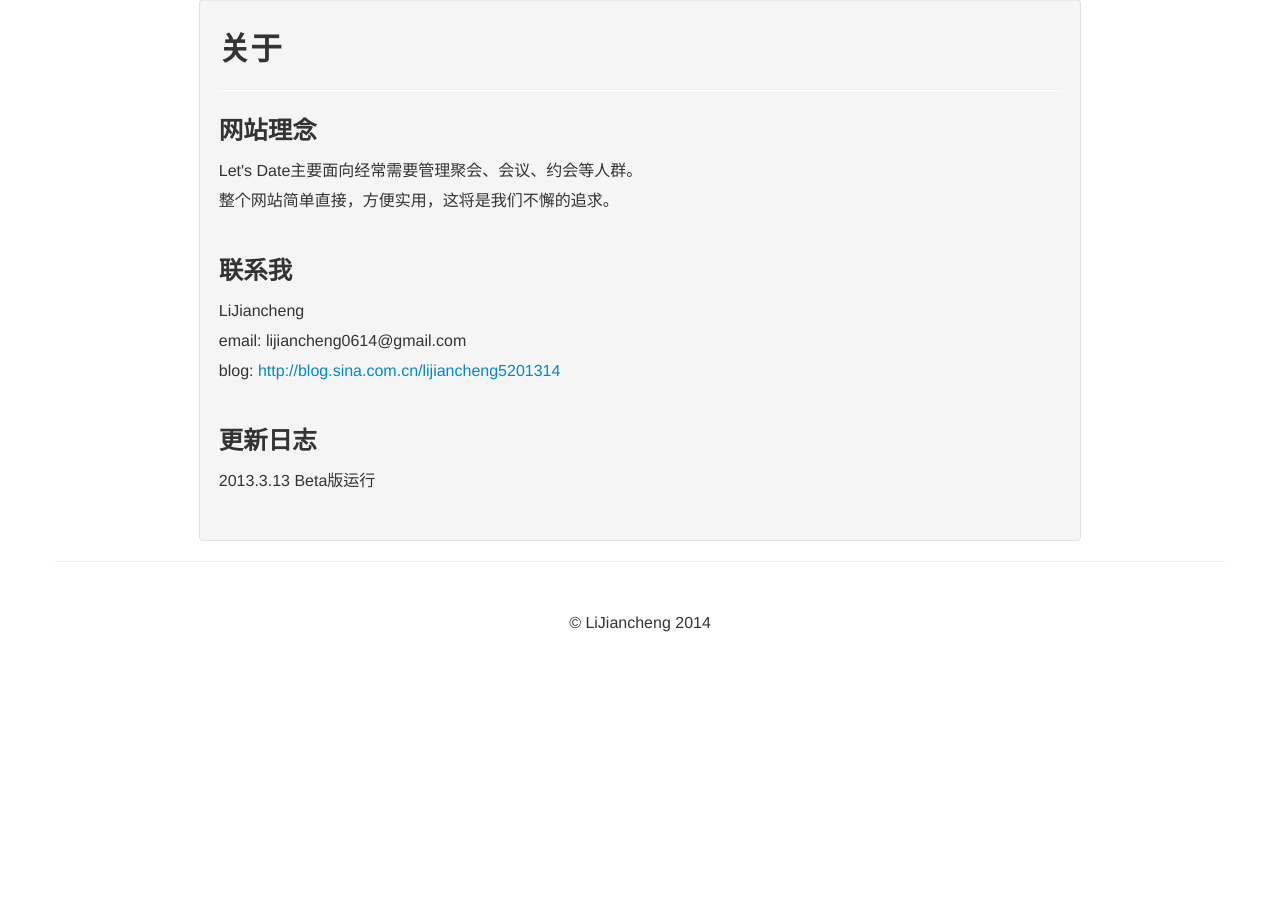
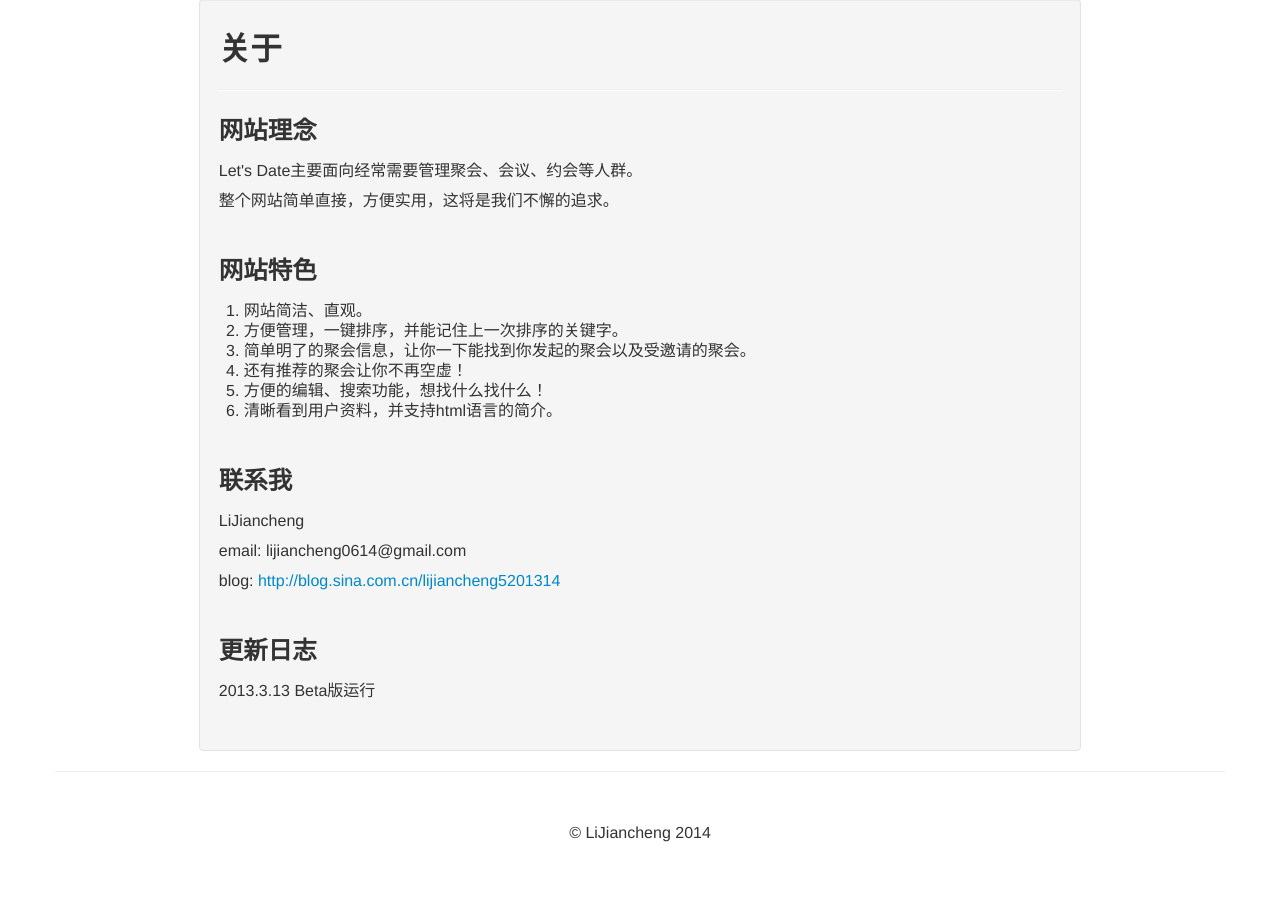
Before and after one commit to lijiancheng0614/letsdate, a PHP site: page /about.php in a window 1280 px wide. Shown: the part 81-1004 px from the top of the page. Before the commit the page ends 713 px from the top, so only its background shows below. Run offline with PHP 8.4, Linux system fonts and the light colour scheme.

Commit message:
update date member link & about

```diff
--- a/about.php
+++ b/about.php
@@ -4,12 +4,14 @@ require_once('include.php');
 do_html_header('关于');
 ?>
 <style type="text/css">
-  p {
+  ol, p {
     font-size: 16px;
   }
 </style>
 <div class="container well" style="max-width: 72%; margin: 0 auto 20px;">
+
   <h2>关于</h2>
+
   <hr/>
 
   <h3>网站理念</h3>
@@ -17,6 +19,20 @@ do_html_header('关于');
   <p>Let's Date主要面向经常需要管理聚会、会议、约会等人群。</p>
 
   <p>整个网站简单直接，方便实用，这将是我们不懈的追求。</p>
+
+  <br/>
+
+  <h3>网站特色</h3>
+
+  <ol>
+    <li>网站简洁、直观。</li>
+    <li>方便管理，一键排序，并能记住上一次排序的关键字。</li>
+    <li>简单明了的聚会信息，让你一下能找到你发起的聚会以及受邀请的聚会。</li>
+    <li>还有推荐的聚会让你不再空虚！</li>
+    <li>方便的编辑、搜索功能，想找什么找什么！</li>
+    <li>清晰看到用户资料，并支持html语言的简介。</li>
+  </ol>
+
   <br/>
 
   <h3>联系我</h3>
@@ -30,11 +46,13 @@ do_html_header('关于');
       http://blog.sina.com.cn/lijiancheng5201314
     </a>
   </p>
+
   <br/>
 
   <h3>更新日志</h3>
 
   <p>2013.3.13 Beta版运行</p>
+
   <br/>
 
 </div>
--- a/do_html.php
+++ b/do_html.php
@@ -245,6 +245,7 @@ function do_html_table($date_array)
       echo $obj['useremail'];
       echo "'>";
       echo $obj['useremail'];
+      echo "</a>";
       echo "</td>\n";
       //var_dump($obj);
       echo "</tr>\n";
--- a/include/user_auth.php
+++ b/include/user_auth.php
@@ -10,7 +10,7 @@ function get_user_detail($email)
     throw false;
   }
   if ($result->num_rows == 0)
-    throw false;
+    return false;
   return $result->fetch_assoc();
 }
 
```
Also changed, not shown: date_detail.php (+13 -1 lines).
